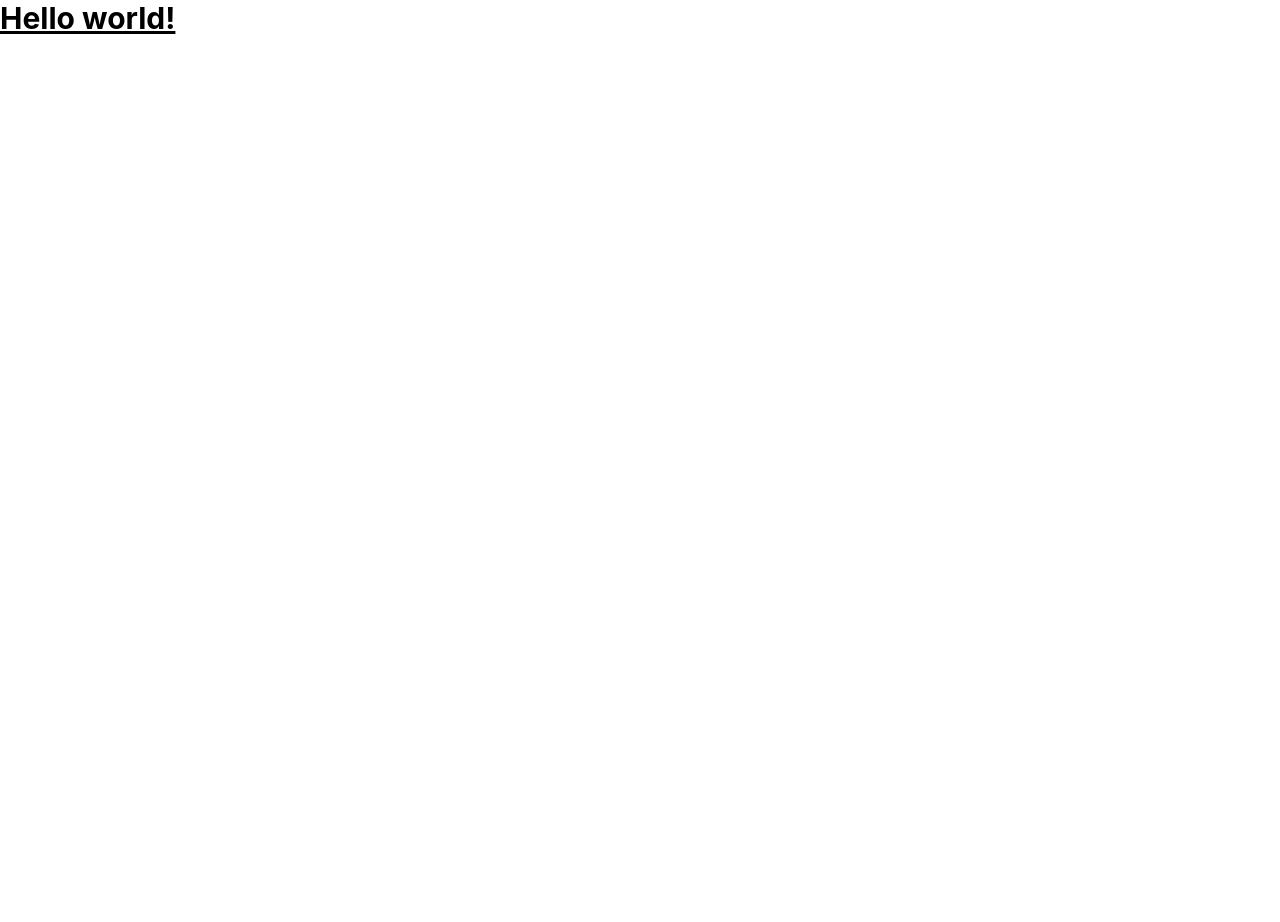
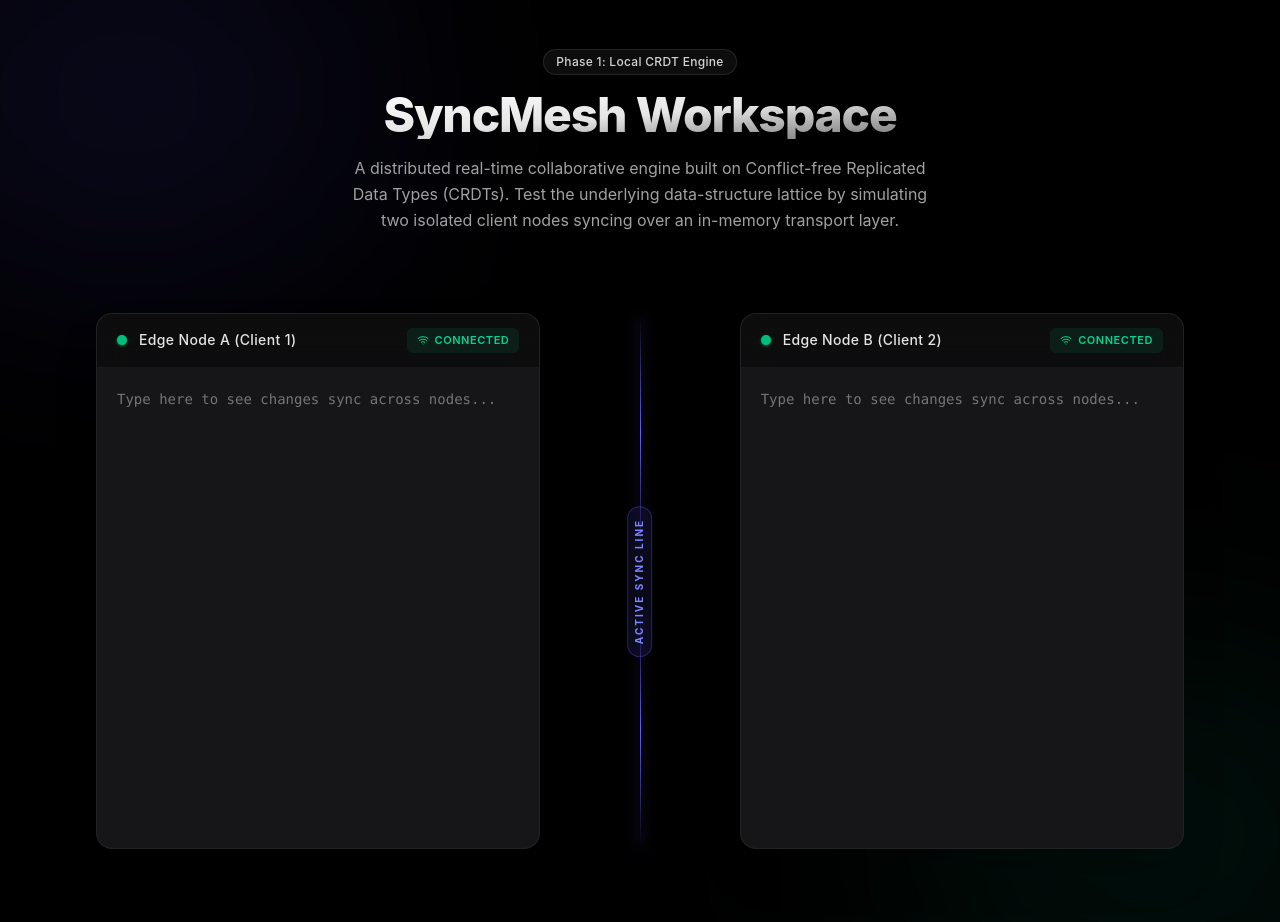
Before and after one commit to Abhishek-singh88/syncMesh, a Next.js app: page / in a window 1280 px wide. Shown: the top 922 px of the page. Before the commit the page ends 800 px from the top, so only its background shows below. Built offline with nearby package versions, Linux system fonts and the light colour scheme.

Commit message:
feat: implement Home component with workspace and background decorations

```diff
--- a/app/page.tsx
+++ b/app/page.tsx
@@ -1,7 +1,28 @@
+import { Workspace } from "@/components/Workspace";
+
 export default function Home() {
   return (
-    <h1 className="text-3xl font-bold underline">
-      Hello world!
-    </h1>
-  )
+    <main className="min-h-screen bg-black text-white selection:bg-indigo-500/30 font-sans relative overflow-hidden">
+      {/* Background decorations */}
+      <div className="absolute top-[-10%] left-[-10%] w-[40%] h-[40%] rounded-full bg-indigo-900/20 blur-[120px] pointer-events-none" />
+      <div className="absolute bottom-[-10%] right-[-10%] w-[40%] h-[40%] rounded-full bg-emerald-900/20 blur-[120px] pointer-events-none" />
+
+      <div className="container mx-auto px-4 py-12 relative z-10 flex flex-col items-center">
+        <header className="text-center mb-12">
+          <div className="inline-block px-3 py-1 mb-4 rounded-full bg-white/5 border border-white/10 text-xs font-medium tracking-wide text-neutral-300">
+            Phase 1: Local CRDT Engine
+          </div>
+          <h1 className="text-4xl md:text-5xl font-extrabold tracking-tight mb-4 bg-gradient-to-br from-white via-neutral-200 to-neutral-500 bg-clip-text text-transparent">
+            SyncMesh Workspace
+          </h1>
+          <p className="text-neutral-400 max-w-xl mx-auto text-sm md:text-base leading-relaxed">
+            A distributed real-time collaborative engine built on Conflict-free Replicated Data Types (CRDTs).
+            Test the underlying data-structure lattice by simulating two isolated client nodes syncing over an in-memory transport layer.
+          </p>
+        </header>
+
+        <Workspace />
+      </div>
+    </main>
+  );
 }
```
